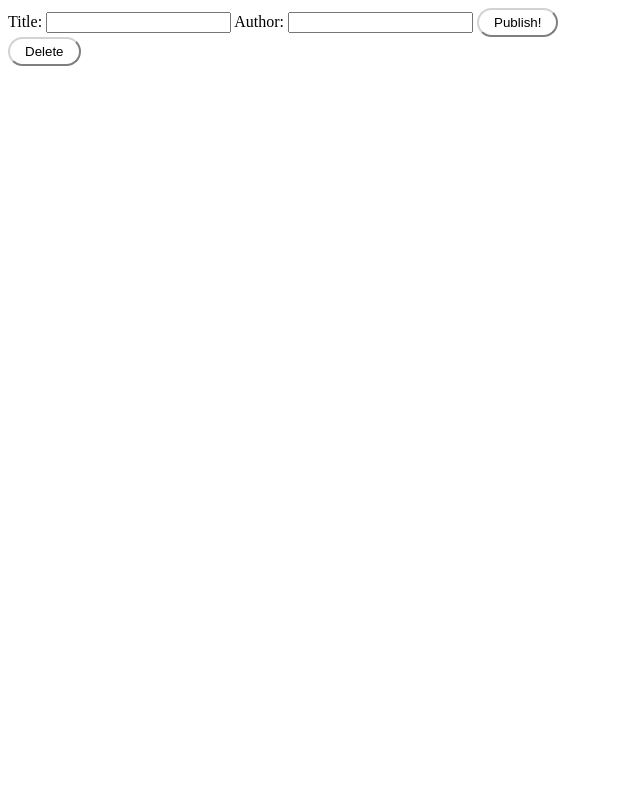
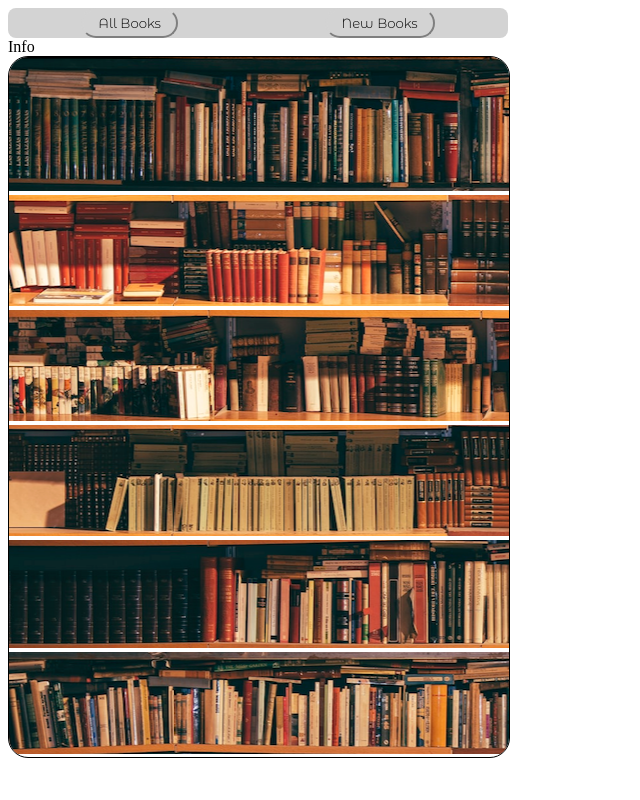
Before and after one commit to JaysonSovanHong/GroupProject, a plain HTML site: page index.html in a window 1280 px wide. Shown: the whole page, without its empty margins (0-640 px from the left). Drawn offline with Linux system fonts and the light colour scheme.

Commit message:
Add files via upload

```diff
--- a/index.html
+++ b/index.html
@@ -1,41 +1,41 @@
 <!DOCTYPE html>
 <html lang="en">
+
 <head>
     <meta charset="UTF-8">
     <meta http-equiv="X-UA-Compatible" content="IE=edge">
     <meta name="viewport" content="width=device-width, initial-scale=1.0">
-
-   <link rel="stylesheet" href="style.css">
+    <link rel="stylesheet" href="style.css">
+    <link rel="preconnect" href="https://fonts.gstatic.com">
+    <link href="https://fonts.googleapis.com/css2?family=Montserrat+Alternates:wght@300&display=swap" rel="stylesheet">
+    <title>Books</title>
+</head>
 
 
-
-  <title>Books</title>
-</head>
 <body>
-    <form id = "newBook allBook",class="all">
-        <label for = "newTitle">Title:</label>
-        <input type='text' id = "newTitle">
-
-        <label for = "newAuthor">Author:</label>
-        <input type='text' id = "newAuthor">
-
-        <button id = "submitNewBook">Publish!</button>
-    </form>
-    <button id = "deleteBook">Delete</button>
-    <div id = viewArea>
-    <!-- hold a bunch of books -->
+    <div class="container">
+        <nav>
+            <button class="all"> All Books</button>
+            <button class="create">New Books</button>
+        </nav>
+    </div>
+    <span class="index">Info</span>
 
 
+    <div class="backgroundBookShelf">
+        <img class="left" src="./image/Screen Shot 2021-03-25 at 4.27.34 PM.png">
+        <img class="right" src="./image/Screen Shot 2021-03-25 at 4.29.01 PM.png">
+        <img class="left" src="./image/Screen Shot 2021-03-25 at 4.28.49 PM.png">
+        <img class="right" src="./image/Screen Shot 2021-03-25 at 4.28.35 PM.png">
+        <img class="left" src="./image/Screen Shot 2021-03-25 at 4.28.21 PM.png">
+        <img class="right" src="./image/Screen Shot 2021-03-25 at 4.28.03 PM.png">
+        <img class="left" src="./image/Screen Shot 2021-03-25 at 4.29.13 PM.png">
+    </div>
+    <div>
 
+    </div>
 
+    <script src="./app.js"></script>
+</body>
 
-
-
-
-    </dv>
-
-
-<script src= 'app.js'</script>
-<script src="JavaScript.js"></script>
-</body>
 </html>
```
